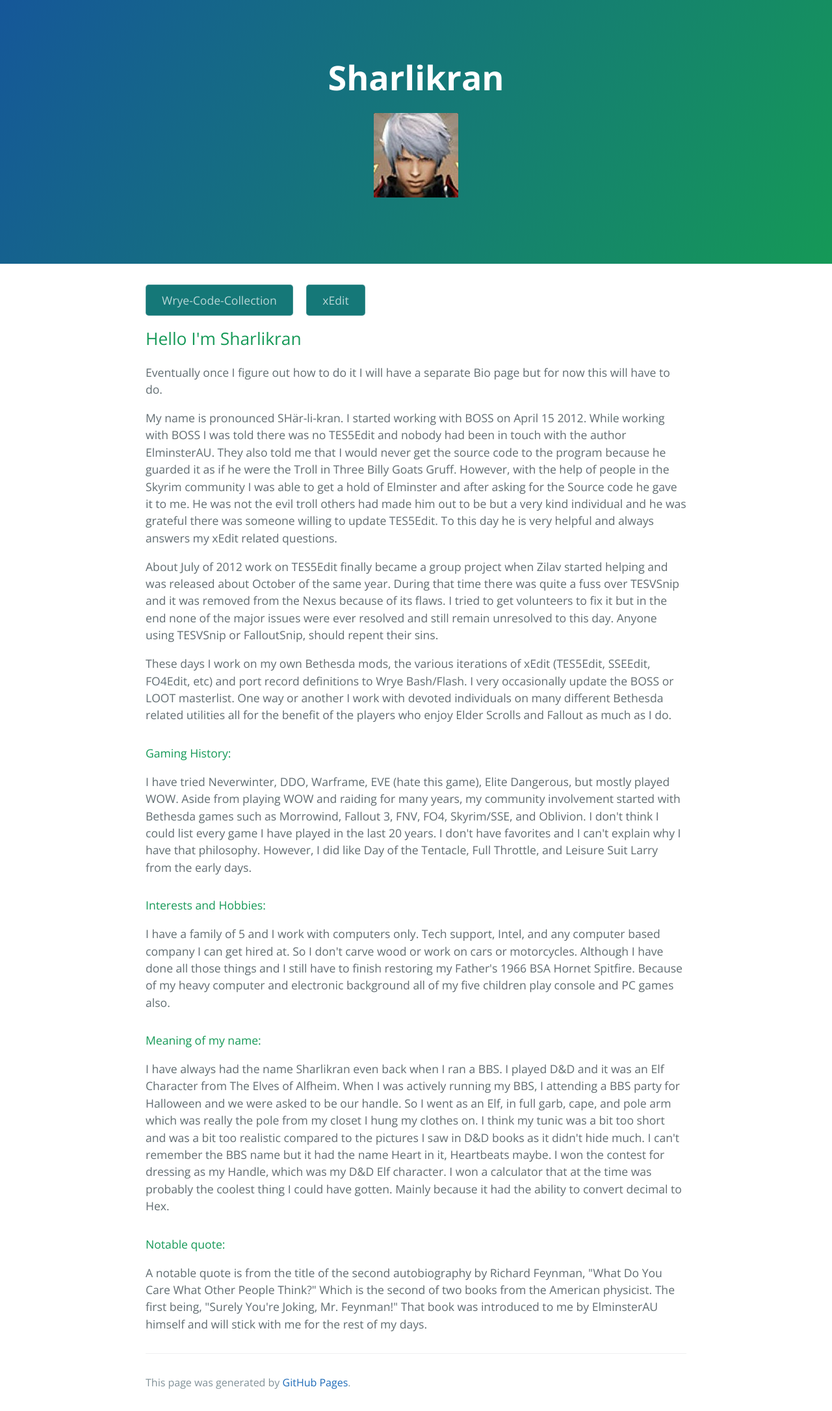
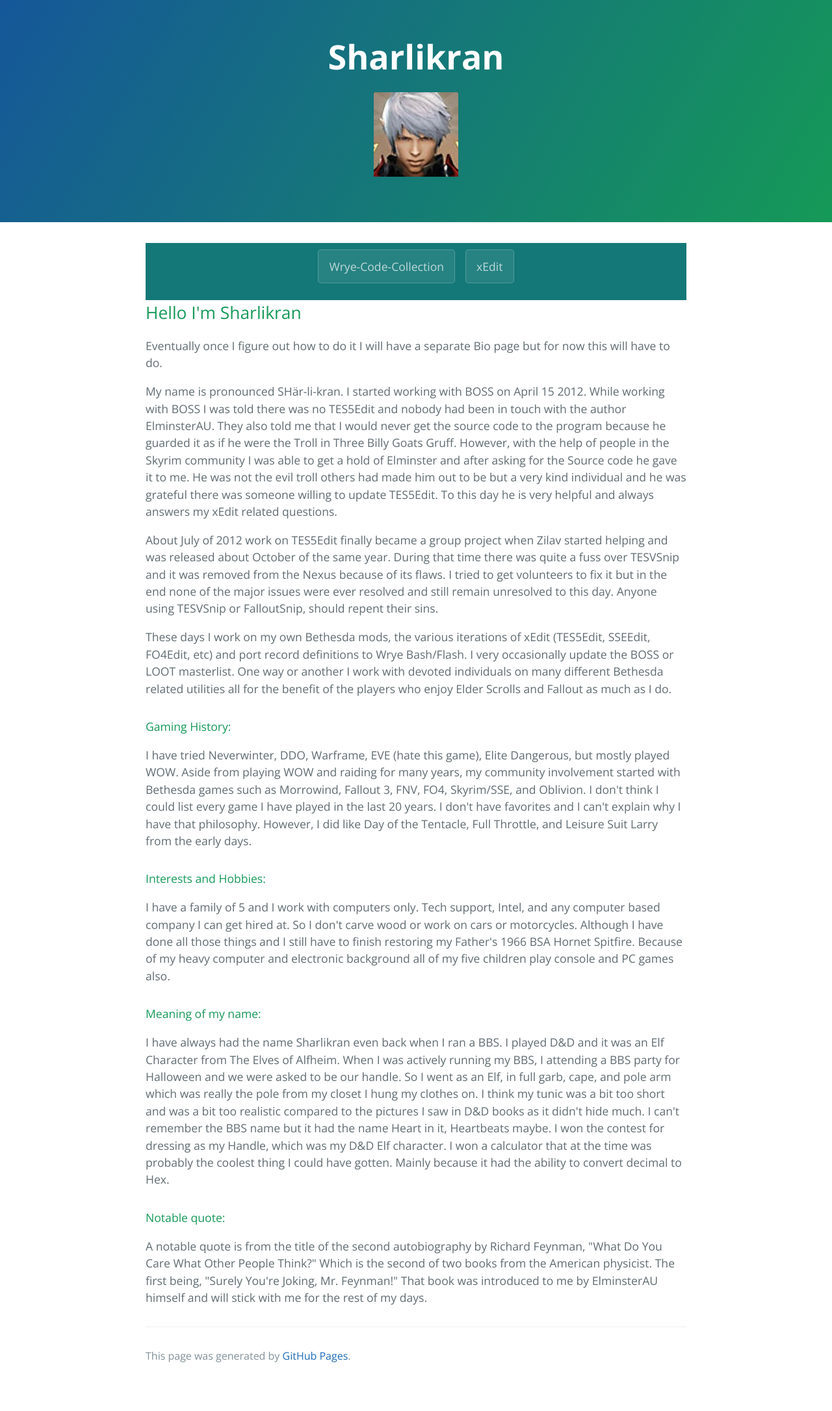
Before and after one commit to Sharlikran/sharlikran.github.io, a Jekyll site: the page built from index.html, in a window 1280 px wide. Shown: the whole page at 65% size. Built offline with Jekyll 4.4.1, drawn with Linux system fonts in a browser that asks for light colours; the repository's description, which GitHub fills in, is left out; after the commit the page ends 2131 px from its top, so only the background shows below that.

Commit message:
Try centering buttons

```diff
--- a/_sass/jekyll-theme-cayman.scss
+++ b/_sass/jekyll-theme-cayman.scss
@@ -86,10 +86,11 @@
   }
 }
 
-.btngroup {
+#links {
   background-color: #157878;
-  position: relative;
-  padding: 10px 24px;
+  padding: 0.6rem;
+  display: flex;
+  justify-content: center;
 }
 
 .page-header {
@@ -99,15 +100,15 @@
   background-image: linear-gradient(120deg, $header-bg-color-secondary, $header-bg-color);
 
   @include large {
-    padding: 5rem 6rem;
+    padding: 3rem 2rem;
   }
 
   @include medium {
-    padding: 3rem 4rem;
+    padding: 2rem 1rem;
   }
 
   @include small {
-    padding: 2rem 1rem;
+    padding: 1rem 0.5rem;
   }
 }
 
--- a/index.html
+++ b/index.html
@@ -2,9 +2,9 @@
 layout: default
 title: Hello I'm Sharlikran
 ---
-<div id="links" class"btngroup">
-<a href="https://wrye-code-collection.github.io/" class="btn btngroup">Wrye-Code-Collection</a>
-<a href="https://tes5edit.github.io/" class="btn btngroup">xEdit</a>
+<div id="links">
+<a href="https://wrye-code-collection.github.io/" class="btn">Wrye-Code-Collection</a>
+<a href="https://tes5edit.github.io/" class="btn">xEdit</a>
 </div>
 <div id="home">
 <h2>Hello I'm Sharlikran</h2>
```
